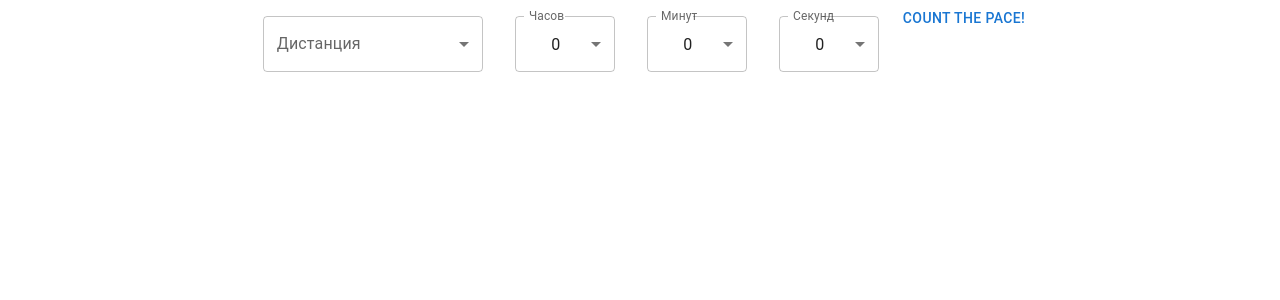
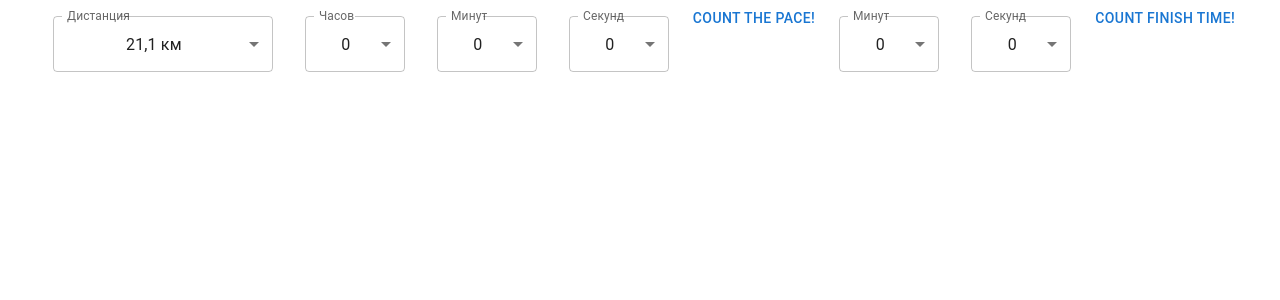
Before and after one commit to ilyavazhenin/runners-pace-calc, a React (Create React App) app: page / in a window 1280 px wide. Shown: the top 300 px of the page. Built offline with nearby package versions, Linux system fonts and the light colour scheme.

Commit message:
feat: add pace select for counting finish time

```diff
--- a/src/Contexts.js
+++ b/src/Contexts.js
@@ -13,6 +13,9 @@ export const reducer = (state, { type, payload }) => {
     case 'SET_DISTANCE':
       return { ...state, distance: payload };
 
+    case 'SET_AVGPACE':
+      return { ...state, avgPace: payload };
+
     default:
       throw new Error('smth went wrong in reducer');
   }
@@ -20,6 +23,7 @@ export const reducer = (state, { type, payload }) => {
 
 export const initialState = {
   splits: [],
-  distance: '',
-  finishTime: '',
+  distance: 21.1,
+  finishTime: { hrs: 0, mins: 0, secs: 0, mss: 0 },
+  avgPace: { hrs: 0, mins: 0, secs: 0, mss: 0 },
 };
--- /dev/null
+++ b/src/pages/distance-running/components/AvgPaceSelect.jsx
@@ -0,0 +1,79 @@
+import { useState } from "react";
+import { InputLabel, MenuItem, Select, FormControl, Button } from "@mui/material";
+import { calcFinishTime } from "../../../utils/time-converters";
+import { SplitsContext } from "../../../Contexts";
+import { useContext } from "react";
+
+const AvgPaceSelect = () => {
+  const { state, dispatch } = useContext(SplitsContext);
+  const MINS_AND_SECS_TO_PICK_FROM = [...Array(60).keys()]; // TODO: move to utils later
+
+  // const [avgPace, setAvgPace] = useState({ hrs: 0, mins: 0, secs: 0, mss: 0 });
+
+  const handleMins = (e) => {
+    const calculatableAvgPace = { ...state.avgPace, mins: e.target.value };
+    dispatch({ type: 'SET_AVGPACE', payload: calculatableAvgPace });
+  };
+
+  const handleSecs = (e) => {
+    const calculatableAvgPace = { ...state.avgPace, secs: e.target.value };
+    dispatch({ type: 'SET_AVGPACE', payload: calculatableAvgPace });
+  };
+
+  const getFinishTime = () => {
+    const finishTime = calcFinishTime(state.distance, state.avgPace); //TODO: later - get the pace from global state!
+    console.log(finishTime, '!!!!finishTime if avgpace!!!');
+    return dispatch({ type: 'SET_FINISH_TIME', payload: finishTime });
+  };
+
+
+  return (
+    <>
+
+      <FormControl
+        size="large"
+        sx={{ m: 2, minWidth: 100 }}
+      >
+        <InputLabel id="mins-label">Минут</InputLabel>
+        <Select
+          labelId="mins-label"
+          id="mins"
+          value={state.avgPace.mins}
+          label="mins"
+          onChange={handleMins}
+        >
+          {MINS_AND_SECS_TO_PICK_FROM.map((el) => (
+            <MenuItem
+              value={el}
+              key={el}
+            >{`${el}`}</MenuItem>
+          ))}
+        </Select>
+      </FormControl>
+
+      <FormControl
+        size="large"
+        sx={{ m: 2, minWidth: 100 }}
+      >
+        <InputLabel id="secs-label">Секунд</InputLabel>
+        <Select
+          labelId="secs-label"
+          id="secs"
+          value={state.avgPace.secs}
+          label="secs"
+          onChange={handleSecs}
+        >
+          {MINS_AND_SECS_TO_PICK_FROM.map((el) => (
+            <MenuItem
+              value={el}
+              key={el}
+            >{`${el}`}</MenuItem>
+          ))}
+        </Select>
+      </FormControl>
+      <Button onClick={getFinishTime}>Count Finish Time!</Button>
+    </>
+  );
+};
+
+export default AvgPaceSelect;
--- a/src/pages/distance-running/components/FinishTimeSelect.jsx
+++ b/src/pages/distance-running/components/FinishTimeSelect.jsx
@@ -98,7 +98,7 @@ const FinishTimeSelectGroup = () => {
       </FormControl>
       <Button onClick={countSplits}>Count the pace!</Button>
     </>
-  );
+  ); //TODO: later - remove the click button from here to index
 };
 
 export default FinishTimeSelectGroup;
--- a/src/pages/distance-running/components/SplitsList.jsx
+++ b/src/pages/distance-running/components/SplitsList.jsx
@@ -7,7 +7,7 @@ const SplitsList = () => {
   return (
     <ul>
       {state?.splits?.length ? state.splits.map((split, index) => <li key={index}>{`${split}`}</li>) : null}
-    </ul> // using index as key in my situiation is OK coz the elemnts won't change
+    </ul> // using index as key in my case is OK coz the elemnts ot their order won't change
   );
 };
 
--- a/src/pages/distance-running/index.js
+++ b/src/pages/distance-running/index.js
@@ -1,5 +1,6 @@
 import { useReducer } from 'react';
 import { SplitsContext, reducer, initialState } from '../../Contexts';
+import AvgPaceSelect from './components/AvgPaceSelect';
 import DistanceSelect from './components/DistanceSelect';
 import FinishTimeSelectGroup from './components/FinishTimeSelect';
 import SplitsList from './components/SplitsList';
@@ -14,6 +15,7 @@ const DistanceRunningPage = () => {
       <SplitsContext.Provider value={{ state, dispatch }}>
         <DistanceSelect />
         <FinishTimeSelectGroup />
+        <AvgPaceSelect />
         <SplitsList />
       </SplitsContext.Provider>
     </>
--- a/src/utils/time-converters.js
+++ b/src/utils/time-converters.js
@@ -86,4 +86,4 @@ const getEvenStringedSplitsArray = (pace, distance) => {
 // console.log(parseTimeString(getTimeString(calcFinishTime(21.1, somePace))), 'time from string');
 // console.log(getEvenStringedSplitsArray(somePace, 21.1), 'stringed array of pace');
 
-export { calcPaceTime, getEvenStringedSplitsArray };
+export { calcPaceTime, getEvenStringedSplitsArray, calcFinishTime };
```
